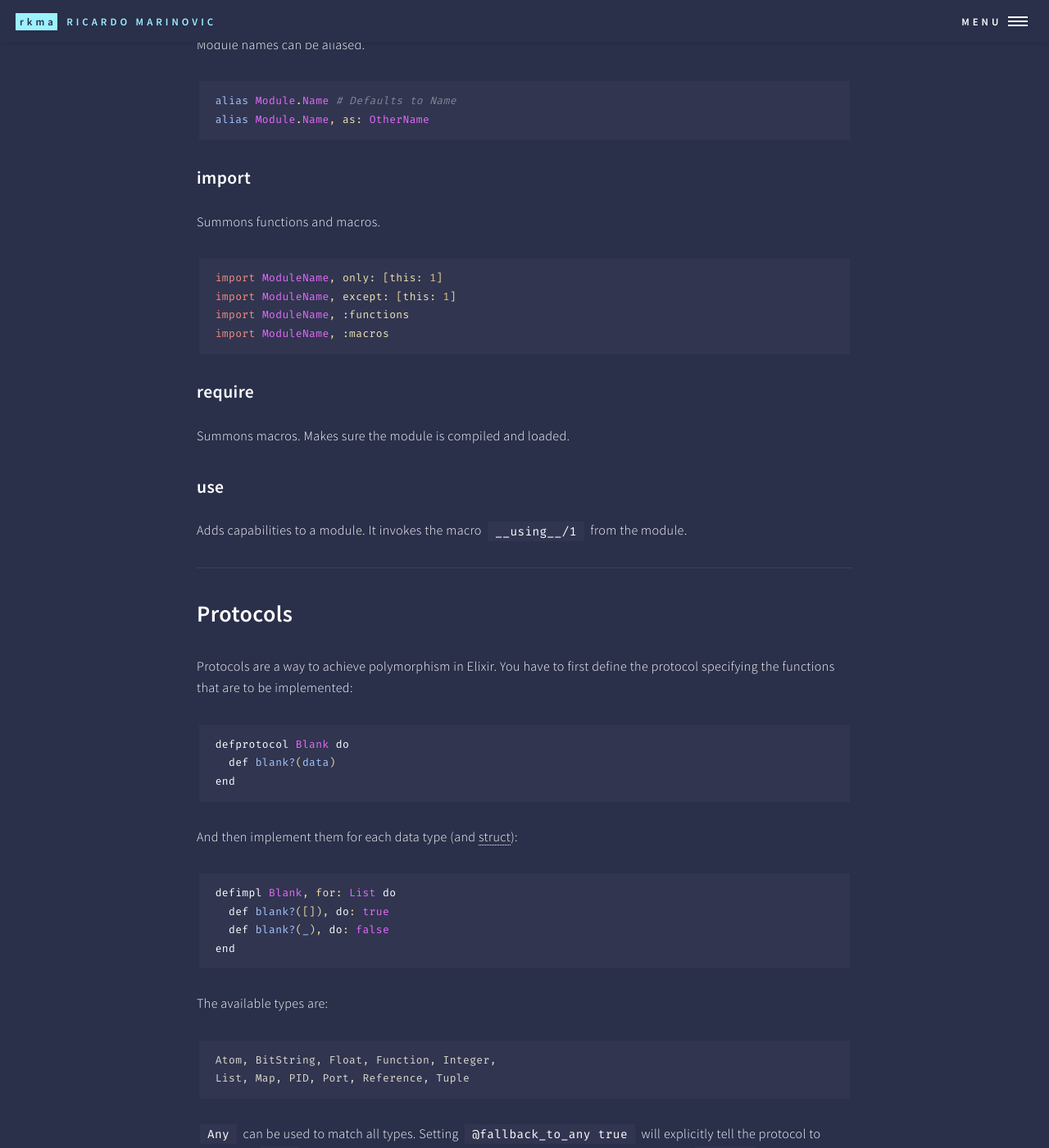
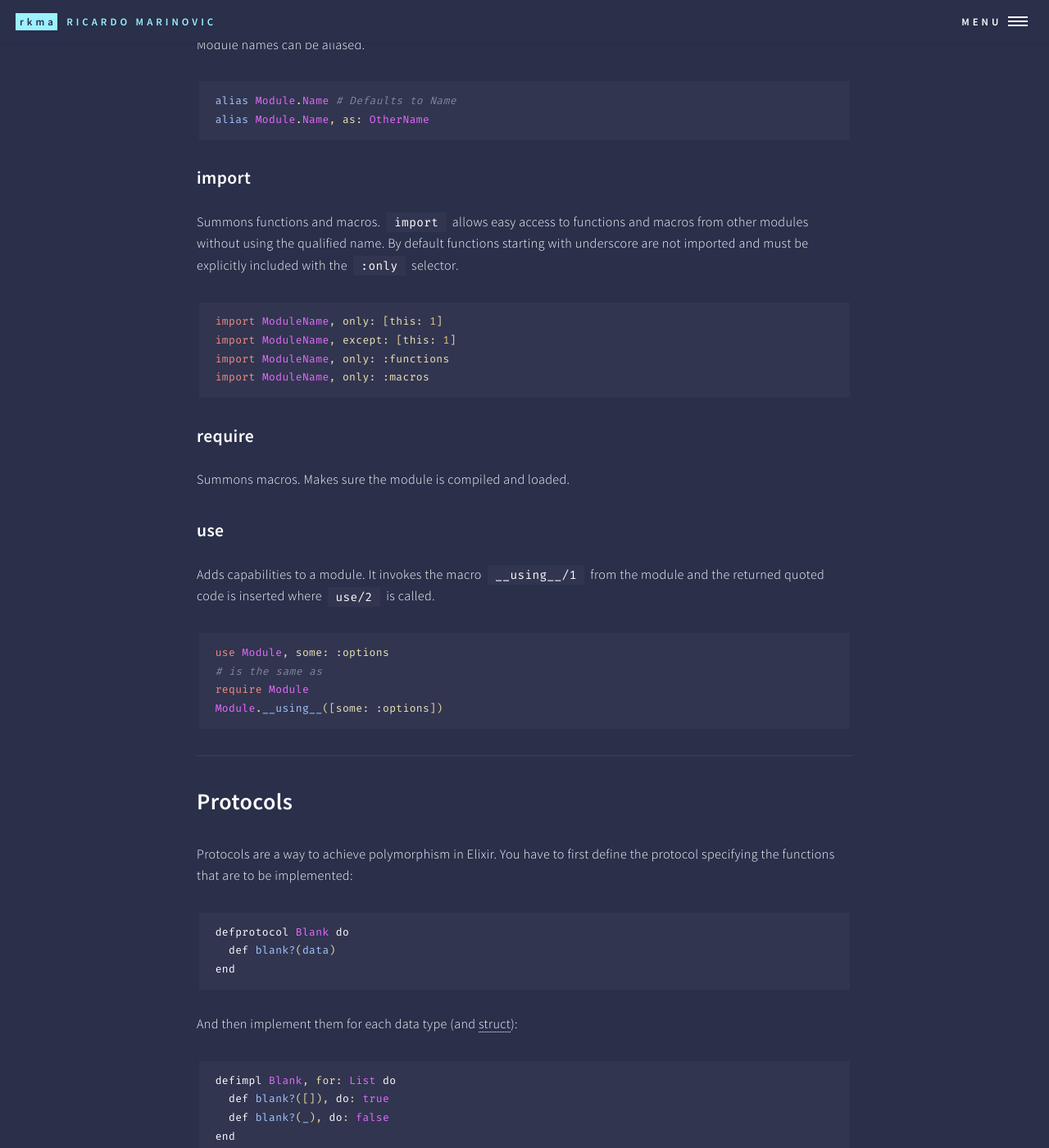
Before and after one commit to ricmarinovic/ricmarinovic.github.io, a Jekyll site: the page built from elixir/_posts/2016-11-15-syntax.md, in a window 1280 px wide and 1400 px high, scrolled down 13420 px. Shown: the whole window at 82% size. Built offline with Jekyll 4.4.1, drawn with Linux system fonts in a browser that asks for light colours; comment, search, counter and statistics services are not loaded.

Commit message:
edit post elixir syntax, macros
expand on modules functions. also using is not only for behaviours

````diff
--- a/elixir/_posts/2016-11-15-syntax.md
+++ b/elixir/_posts/2016-11-15-syntax.md
@@ -469,13 +469,13 @@ alias Module.Name, as: OtherName
 
 ### import
 
-Summons functions and macros.
+Summons functions and macros. `import` allows easy access to functions and macros from other modules without using the qualified name. By default functions starting with underscore are not imported and must be explicitly included with the `:only` selector.
 
 ```elixir
 import ModuleName, only: [this: 1]
 import ModuleName, except: [this: 1]
-import ModuleName, :functions
-import ModuleName, :macros
+import ModuleName, only: :functions
+import ModuleName, only: :macros
 ```
 
 ### require
@@ -484,7 +484,14 @@ Summons macros. Makes sure the module is compiled and loaded.
 
 ### use
 
-Adds capabilities to a module. It invokes the macro `__using__/1` from the module.
+Adds capabilities to a module. It invokes the macro `__using__/1` from the module and the returned quoted code is inserted where `use/2` is called.
+
+```elixir
+use Module, some: :options
+# is the same as
+require Module
+Module.__using__([some: :options])
+```
 
 ---
 
````
Also changed, not shown: elixir/_posts/2016-12-03-macros.md (+1 -3 lines).
